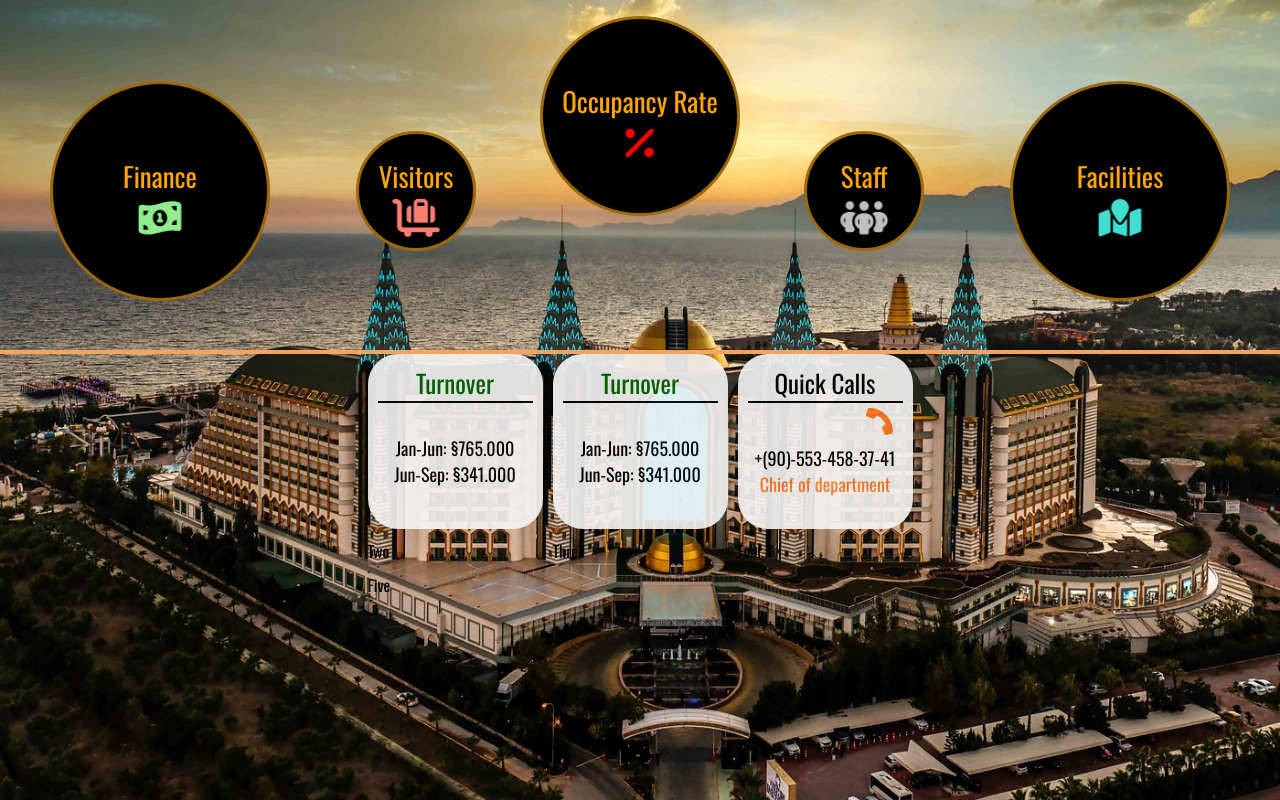
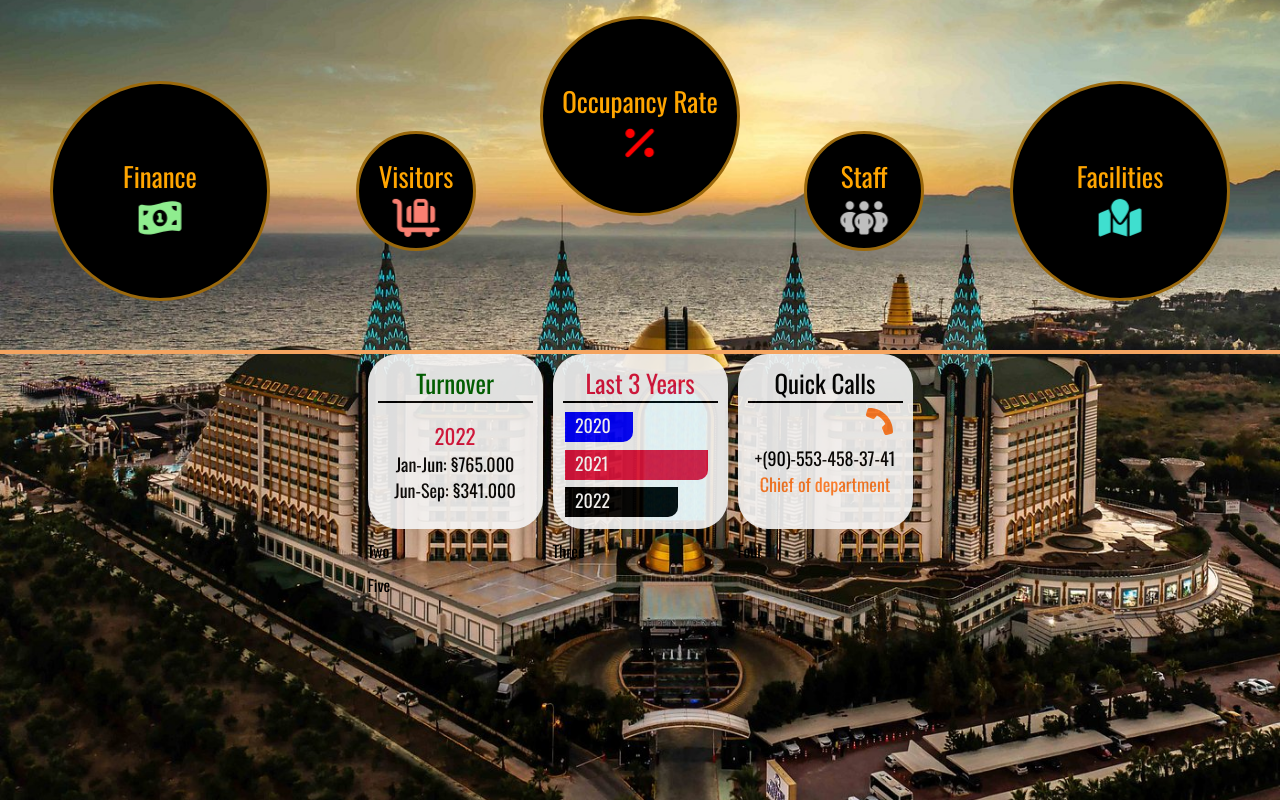
Before and after one commit to codeyourwaytofreedom/dashboard, a React (Create React App) app: page / in a window 1280 px wide. Built offline with nearby package versions, Linux system fonts and the light colour scheme; a web font is replaced by a local one.

Commit message:
Details component inner cells complete. Props in place. Cell component receives html elements as props.
Next step: Create detail cells for second bubble.

Keep going.

Remember why you started.

```diff
--- a/package.json
+++ b/package.json
@@ -11,6 +11,8 @@
     "@testing-library/user-event": "^13.5.0",
     "react": "^18.2.0",
     "react-dom": "^18.2.0",
+    "react-google-charts": "^4.0.0",
+    "react-minimal-pie-chart": "^8.4.0",
     "react-scripts": "5.0.1",
     "web-vitals": "^2.1.4"
   },
--- a/src/components/details/cell.js
+++ b/src/components/details/cell.js
@@ -2,16 +2,11 @@
 
 
 
-const Cell = () => {
+const Cell = ({title, content}) => {
     return (
         <div className="details_kernel_cell">
-                        <div className='details_kernel_cell_title'><span style={{color:"darkgreen"}}>Turnover</span></div>
-                        <div className='details_kernel_cell_content'>
-                            <div>
-                                <span>Jan-Jun:  §765.000</span><br />
-                                <span>Jun-Sep:  §341.000</span>
-                            </div>
-                        </div>
+                        <div className='details_kernel_cell_title'>{title}</div>
+                        <div className='details_kernel_cell_content'>{content}</div>
                     </div>
      );
 }
--- a/src/components/details/details.js
+++ b/src/components/details/details.js
@@ -1,23 +1,54 @@
 import { FontAwesomeIcon } from '@fortawesome/react-fontawesome';
 import { faPhoneFlip } from '@fortawesome/free-solid-svg-icons';
-
+import { Chart } from "react-google-charts";
 
 import "./details.css";
 import Cell from './cell';
 const Details = () => {
+     const data = [
+        ["Element", "Density", { role: "style" }],
+        ["Copper", 8.94, "#b87333"], // RGB value
+        ["Silver", 10.49, "silver"], // English color name
+      ];
     return (
         <div className="details">
             <div className="details_kernel">
-                    <div className="details_kernel_cell">
-                        <div className='details_kernel_cell_title'><span style={{color:"darkgreen"}}>Turnover</span></div>
-                        <div className='details_kernel_cell_content'>
+
+                    <Cell
+                        title={<span style={{color:"darkgreen"}}>Turnover</span>}
+                        content={
                             <div>
+                                <span style={{color:"crimson", fontSize:"21px"}}>2022</span><br />
                                 <span>Jan-Jun:  §765.000</span><br />
                                 <span>Jun-Sep:  §341.000</span>
                             </div>
-                        </div>
-                    </div>
-                    <Cell/>
+                        }
+                    />
+
+
+
+
+                    <Cell
+                        title={<span style={{color:"crimson"}}>Last 3 Years</span>}
+                        content={
+                                    <div style={{display:"grid", alignItems:"end", height:"112px",
+                                         width:"150px"}}>
+                                        <span style={{width:"45%", height:"30px", backgroundColor:"blue",
+                                            textAlign:"start", color:"white", paddingLeft:"10px", opacity:"1", borderBottomRightRadius:"10px"}}>
+                                        2020
+                                        </span>
+                                        <span style={{width:"95%", height:"30px", backgroundColor:"crimson",
+                                            textAlign:"start", color:"white", paddingLeft:"10px", opacity:"1", borderBottomRightRadius:"10px"}}>2021</span>
+                                        <span style={{width:"75%", height:"30px", backgroundColor:"black",
+                                            textAlign:"start", color:"white", paddingLeft:"10px", opacity:"1", borderBottomRightRadius:"10px"}}>2022</span>
+                                    </div>
+
+                        }
+                    />
+
+
+
+
                     <div className="details_kernel_cell">
                         <div className='details_kernel_cell_title'>Quick Calls</div>
                         <div className='details_kernel_cell_content'>
```
Also changed, not shown: 1 other file (tests, documents, lock files or other folders).
